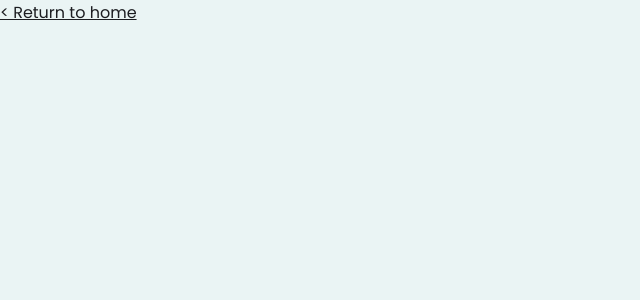
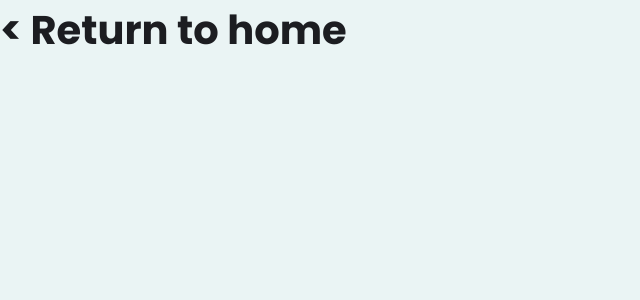
Before and after one commit to JobertDev27/Minku-ecommerce-site, a React (Vite) app: page /Cart in a window 1280 px wide. Shown: the top 300 px of the page, without its empty margins (0-640 px from the left). Built offline with nearby package versions, Linux system fonts and the light colour scheme; a web font is replaced by a local one.

Commit message:
styled cart page

```diff
--- a/src/Global.css
+++ b/src/Global.css
@@ -18,6 +18,10 @@ h2 {
 }
 
 html {
+    background-color: var(--bg);
+}
+
+.cart-page {
     background-color: var(--bg);
 }
 
@@ -408,6 +412,51 @@ footer {
 }
 /* FOOTER SECTTION */
 
+/* CART SECTTION */
+.home-link {
+    text-decoration: none;
+    font-weight: bold;
+    font-size: clamp(1.5rem, 5vw, 2.5rem);
+}
+
+.cart-item-grid {
+    display: flex;
+    flex-wrap: wrap;
+    gap: calc(10px + 2vw);
+    padding: 5vw;
+
+}
+
+.cart-item-container {
+    background-color: var(--overlay);
+    display: flex;
+    padding: 20px;
+    gap: 20px;
+    border: 1px black solid;
+    box-shadow: 0px 10px 8px rgba(0, 0, 0, 0.219);
+}
+
+.cart-image-container {
+    background-color: white;
+    width: 128px;
+}
+
+.cart-image-container img {
+    width: 100%;
+}
+
+.cart-item-amount {
+    display: flex;
+}
+
+.cart-amount-counter {
+    width: 24px;
+    text-align: center;
+    background-color: white;
+    border: 1px solid black;
+}
+/* CART SECTTION */
+
 
 /* SMART PHONES */
 @media only screen and (max-width: 600px) {
```
